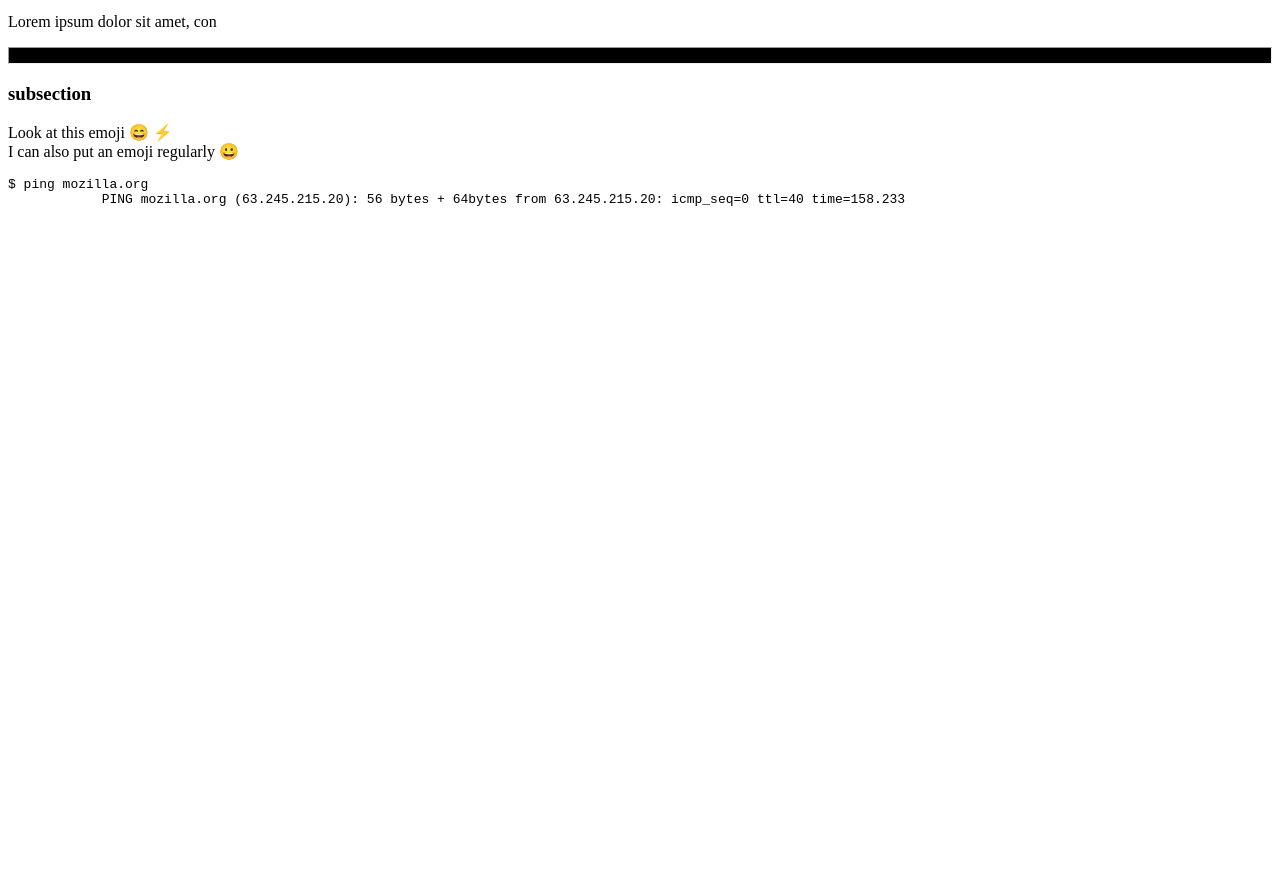
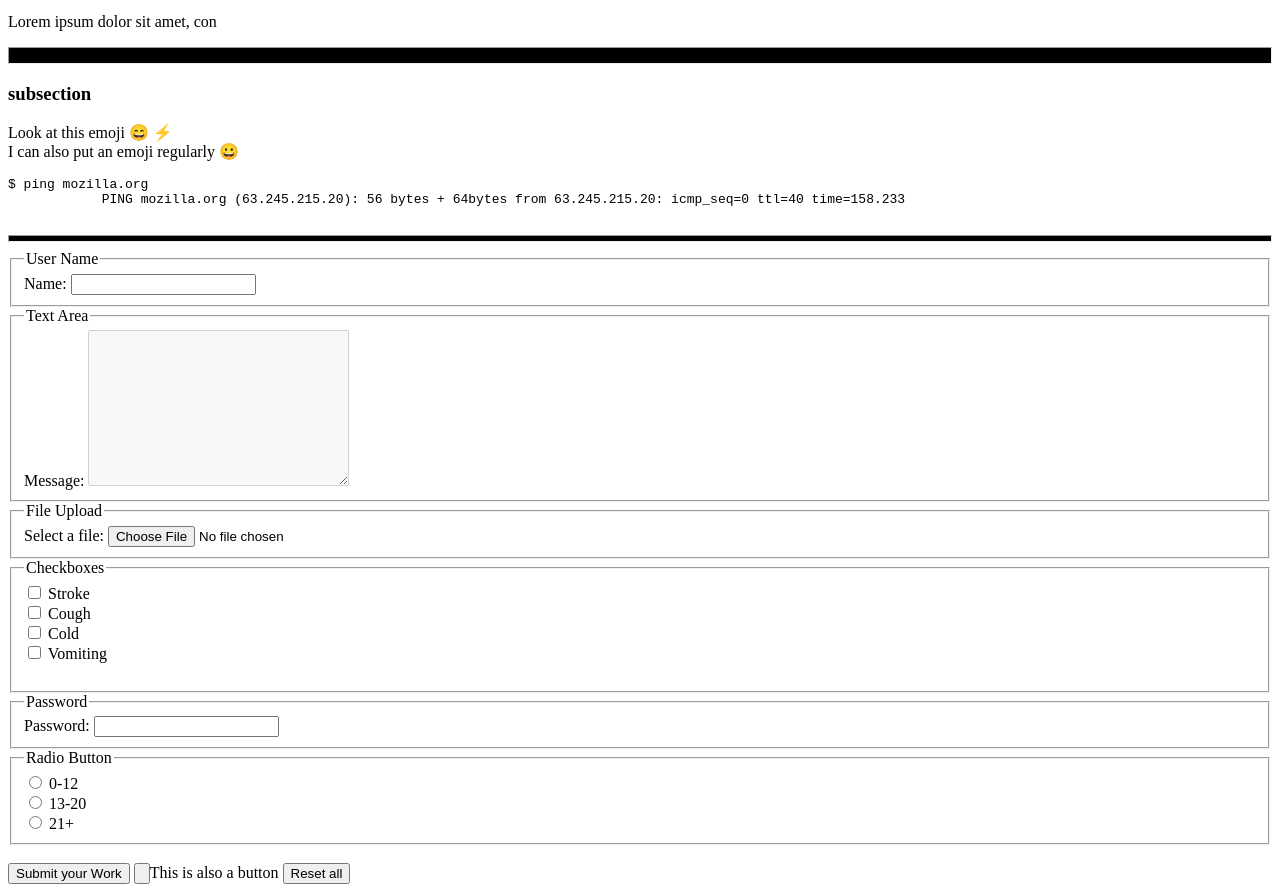
Before and after one commit to Brian-09/Open_Graph, a plain HTML site: page practice.html in a window 1280 px wide. Shown: the part 684-1576 px from the top of the page. Before the commit the page ends 919 px from the top, so only its background shows below. Drawn offline with Linux system fonts and the light colour scheme.

Commit message:
created a basic form
learned about user input stuff

```diff
--- a/practice.html
+++ b/practice.html
@@ -75,6 +75,64 @@ Dates: December 25th 2019 (Christmas Day), November 2nd 2019 (Día de los Muerto
         </pre>
     </code>
 
+    <hr style="height: 5px; background-color: black;">
+
+    <form action="#" method="post">
+        <fieldset>
+            <legend>User Name</legend>
+            <label for="name">Name:</label>
+            <input type="text" id="name" name="user.name">
+        </fieldset>
+
+        <fieldset>
+            <legend>Text Area</legend>
+            <label for="body">Message:</label>
+            <textarea name="user.message" id="body" cols="30" rows="10" disabled></textarea>
+        </fieldset>
+
+        <fieldset>
+            <legend>File Upload</legend>
+            <label for="myfile">Select a file:</label>
+            <input type="file" id="myfile" name="myfile" accept=".jpg, .jpeg">
+        </fieldset>
+
+        <fieldset>
+            <legend>Checkboxes</legend>
+            <input type="checkbox" id="symptom1" name="symptom1" value="Stroke">
+            <label for="symptom1">Stroke</label><br>
+            <input type="checkbox" id="symptom2" name="symptom2" value="Cough">
+            <label for="symptom2">Cough</label><br>
+            <input type="checkbox" id="symptom3" name="symptom3" value="Cold">
+            <label for="symptom3">Cold</label><br>
+            <input type="checkbox" id="symptom4" name="symptom4" value="Vomiting">
+            <label for="symptom4">Vomiting</label><br><br>
+        </fieldset>
+
+        <fieldset>
+            <legend>Password</legend>
+            <label for="pwd">Password:</label>
+            <input type="password" id="pwd" name="pwd">
+        </fieldset>
+
+        <fieldset>
+            <legend>Radio Button</legend>
+            <input type="radio" id="age1" name="age" value="0-12">
+            <label for="age1">0-12</label><br>
+            <input type="radio" id="age2" name="age" value="13-20">
+            <label for="age2">13-20</label><br>
+            <input type="radio" id="age3" name="age" value="21+">
+            <label for="age3">21+</label>
+        </fieldset>
+
+        <br>
+
+        <button type="submit">Submit your Work</button>
+        <!-- OR -->
+        <input type="button">This is also a button</input>
+
+        <button type="reset">Reset all</button>
+    </form>
+
     <script>
         var para = document.querySelector('p')
         para.onclick = function(){
```
Also changed, not shown: basic_form_layout.html (added, +98 -0 lines).
